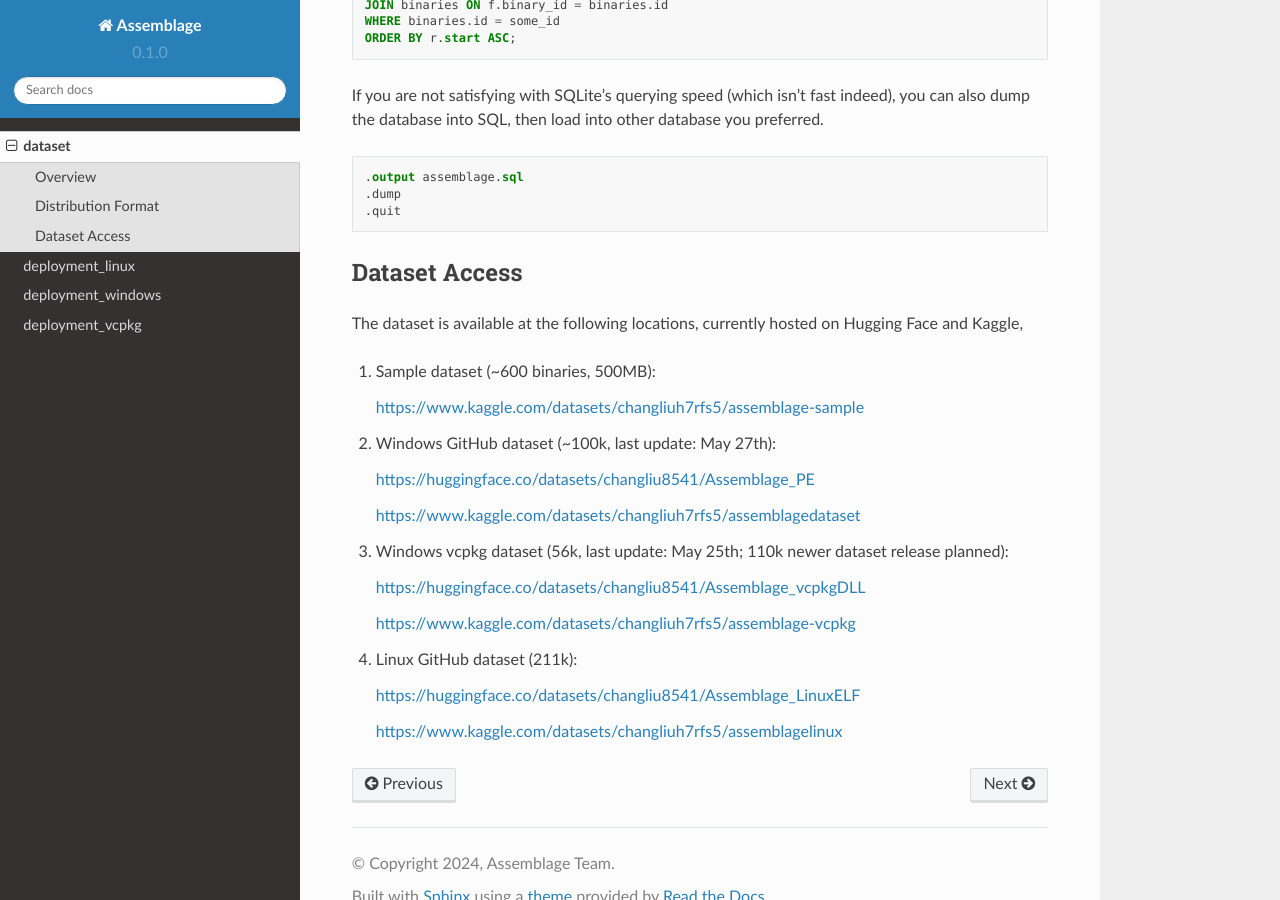
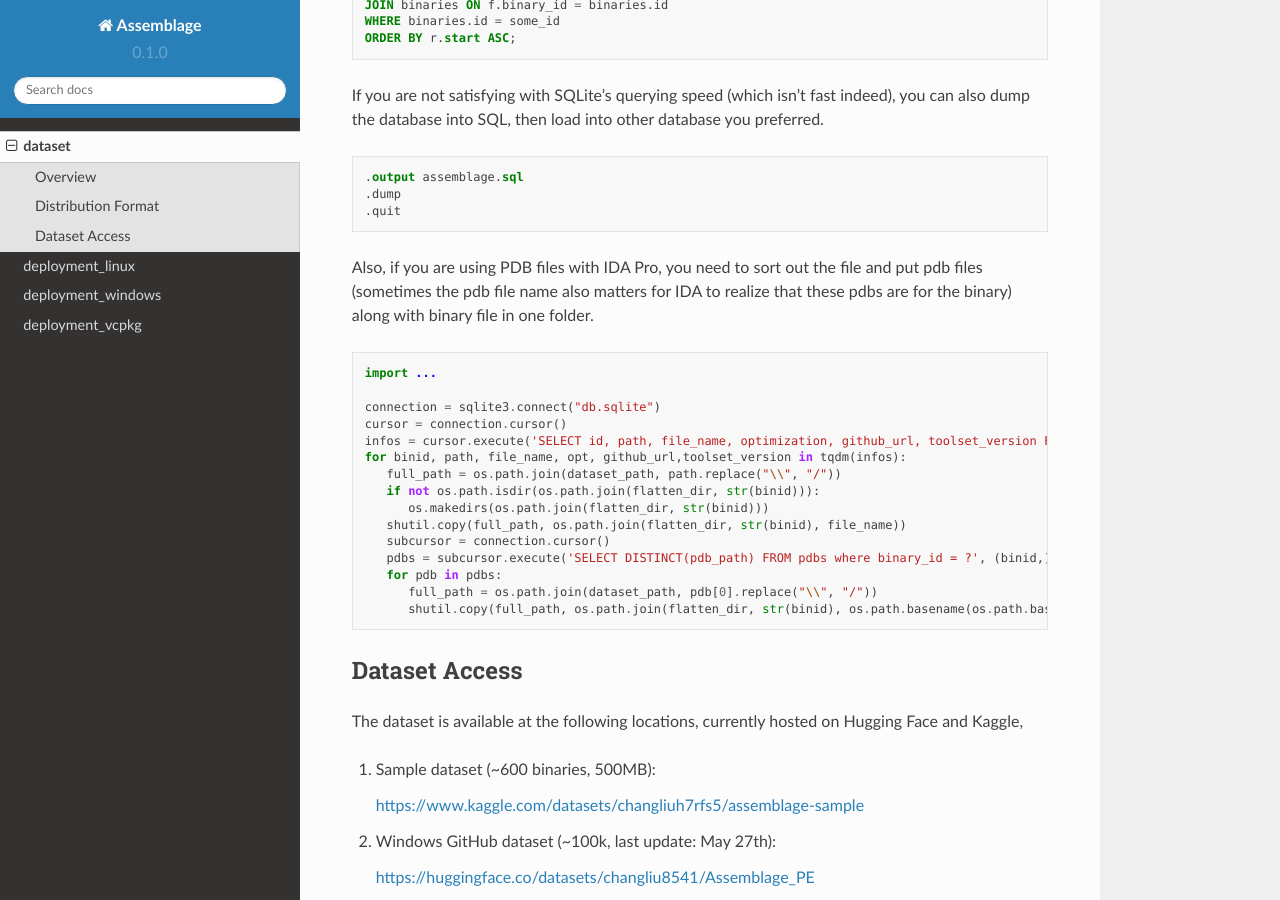
Before and after one commit to changliu98/AssemblageDocs, a Sphinx documentation site: the page built from docs/source/dataset.rst, in a window 1280 px wide and 900 px high, scrolled down 2402 px. Built offline with Sphinx 7.4.7 and the Read the Docs theme 2.0.0, drawn with Linux system fonts in a browser that asks for light colours.

Commit message:
add sort out code

```diff
--- a/docs/source/dataset.rst
+++ b/docs/source/dataset.rst
@@ -100,6 +100,29 @@ other database you preferred.
    .dump
    .quit
 
+Also, if you are using PDB files with IDA Pro,
+you need to sort out the file and put pdb files (sometimes the pdb file name also matters for IDA to realize that these pdbs are for the binary) along with binary file in one folder.
+
+.. code-block:: python
+
+   import ...
+
+   connection = sqlite3.connect("db.sqlite")
+   cursor = connection.cursor()
+   infos = cursor.execute('SELECT id, path, file_name, optimization, github_url, toolset_version FROM binaries;')
+   for binid, path, file_name, opt, github_url,toolset_version in tqdm(infos):
+      full_path = os.path.join(dataset_path, path.replace("\\", "/"))
+      if not os.path.isdir(os.path.join(flatten_dir, str(binid))):
+         os.makedirs(os.path.join(flatten_dir, str(binid)))
+      shutil.copy(full_path, os.path.join(flatten_dir, str(binid), file_name))
+      subcursor = connection.cursor()
+      pdbs = subcursor.execute('SELECT DISTINCT(pdb_path) FROM pdbs where binary_id = ?', (binid,))
+      for pdb in pdbs:
+         full_path = os.path.join(dataset_path, pdb[0].replace("\\", "/"))
+         shutil.copy(full_path, os.path.join(flatten_dir, str(binid), os.path.basename(os.path.basename(pdb[0]).split("_")[-1])))
+
+
+
 Dataset Access
 ----------------
 
```
